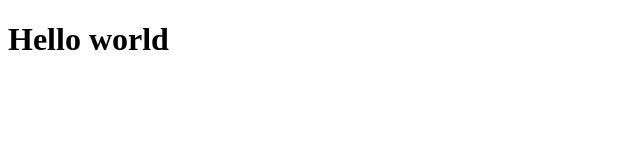
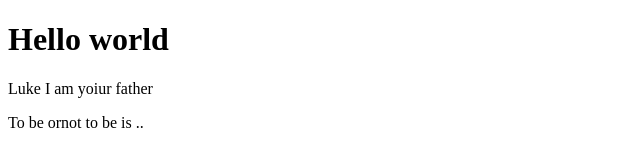
Before and after one commit to lyndonfox1/quotes, a plain HTML site: page index.html in a window 1280 px wide. Shown: the whole page, without its empty margins (0-640 px from the left). Drawn offline with Linux system fonts and the light colour scheme.

Commit message:
second Commit

```diff
--- a/index.html
+++ b/index.html
@@ -10,5 +10,7 @@
         <h1>Hello world
 
         </h1>
+            <p>Luke I am yoiur father</p>
+            <p>To be ornot to be is ..</p>
     </body>
     </html>
```
